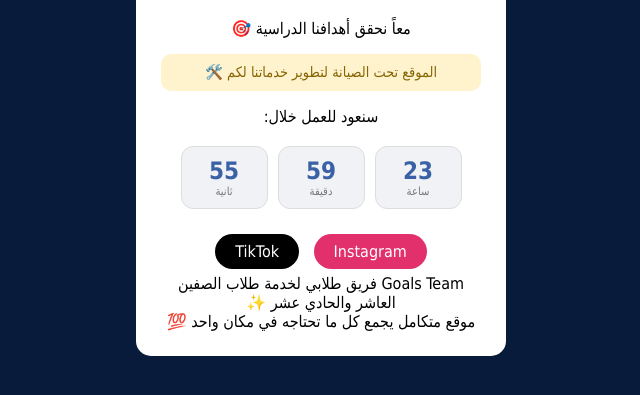
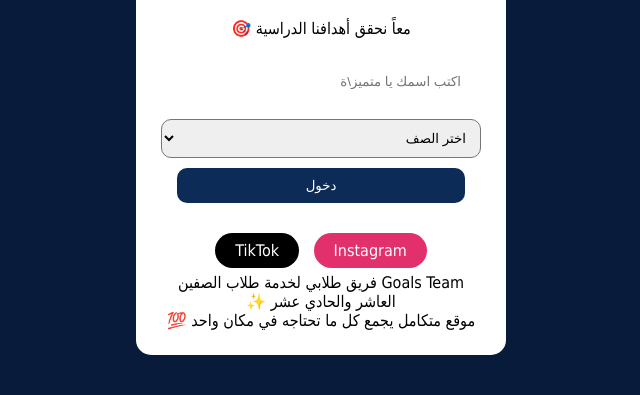
Before and after one commit to Goals-team/goals-team, a plain HTML site: page index.html in a window 1280 px wide. Shown: the part 207-602 px from the top of the page, without its empty margins (319-959 px from the left). Drawn offline with Linux system fonts and the light colour scheme.

Commit message:
Update index.html

```diff
--- a/index.html
+++ b/index.html
@@ -2,45 +2,8 @@
 <html lang="ar" dir="rtl">
 <head>
 <meta charset="UTF-8">
-    <meta name="viewport" content="width=device-width, initial-scale=1.0">
-    <title>Goals Team - صيانة مؤقتة</title>
+<title>Goals Team</title>
 <link rel="stylesheet" href="style.css">
-    <style>
-        /* إضافة تنسيقات العداد لتناسب تصميم البطاقة */
-        .countdown-section {
-            display: flex;
-            justify-content: center;
-            gap: 10px;
-            margin: 20px 0;
-        }
-        .time-box {
-            background: #f0f2f5;
-            padding: 10px;
-            border-radius: 12px;
-            min-width: 65px;
-            border: 1px solid #ddd;
-        }
-        .time-box span {
-            display: block;
-            font-size: 1.5rem;
-            font-weight: bold;
-            color: #3a61a5;
-        }
-        .label {
-            font-size: 0.7rem;
-            color: #777;
-        }
-        .maintenance-msg {
-            background: #fff3cd;
-            color: #856404;
-            padding: 10px;
-            border-radius: 10px;
-            font-size: 0.9rem;
-            margin-bottom: 15px;
-        }
-        /* إخفاء عناصر الدخول أثناء الصيانة */
-        #loginFields { display: none; }
-    </style>
 </head>
 
 <body class="bg">
@@ -50,38 +13,18 @@
 <h1>Goals Team</h1>
 <p>معاً نحقق أهدافنا الدراسية 🎯</p>
 
-    <div id="maintenanceSection">
-        <div class="maintenance-msg">الموقع تحت الصيانة لتطوير خدماتنا لكم 🛠️</div>
-        <p>سنعود للعمل خلال:</p>
-        <div class="countdown-section">
-            <div class="time-box">
-                <span id="hours">00</span>
-                <div class="label">ساعة</div>
-            </div>
-            <div class="time-box">
-                <span id="minutes">00</span>
-                <div class="label">دقيقة</div>
-            </div>
-            <div class="time-box">
-                <span id="seconds">00</span>
-                <div class="label">ثانية</div>
-            </div>
-        </div>
-    </div>
+<input id="studentName" placeholder="اكتب اسمك يا متميز\ة">
 
-    <div id="loginFields">
-        <input id="studentName" placeholder="اكتب اسمك يا متميز\ة" style="width:100%; padding:10px; border-radius:10px; border:1px solid #ccc;">
-
-        <select id="grade" style="margin-top:10px; padding:10px; border-radius:10px; width:100%">
+<select id="grade" style="margin-top:10px;padding:10px;border-radius:10px;width:100%">
 <option value="">اختر الصف</option>
 <option value="10">الصف العاشر</option>
 <option value="11">الصف الحادي عشر</option>
 </select>
 
-        <button onclick="start()" style="width:100%; margin-top:15px; padding:10px; background:#3a61a5; color:white; border:none; border-radius:10px; cursor:pointer;">دخول</button>
-    </div>
+<button onclick="start()">دخول</button>
 
 <div style="margin-top:15px">
+
 <a href="https://www.instagram.com/goa.5ls" target="_blank"
 style="background:#E1306C;color:white;padding:8px 20px;border-radius:20px;text-decoration:none;margin:5px;display:inline-block">
 Instagram
@@ -91,6 +34,7 @@
 style="background:black;color:white;padding:8px 20px;border-radius:20px;text-decoration:none;margin:5px;display:inline-block">
 TikTok
 </a>
+
 </div>
 
 <div class="about">
@@ -101,44 +45,20 @@
 </div>
 
 <script>
-// --- برمجة العداد التنازلي ---
-const countDownDate = new Date().getTime() + (24 * 60 * 60 * 1000);
-
-const x = setInterval(function() {
-    const now = new Date().getTime();
-    const distance = countDownDate - now;
-
-    const hours = Math.floor((distance % (1000 * 60 * 60 * 24)) / (1000 * 60 * 60));
-    const minutes = Math.floor((distance % (1000 * 60 * 60)) / (1000 * 60));
-    const seconds = Math.floor((distance % (1000 * 60)) / 1000);
-
-    document.getElementById("hours").innerHTML = hours;
-    document.getElementById("minutes").innerHTML = minutes;
-    document.getElementById("seconds").innerHTML = seconds;
-
-    // عند انتهاء الوقت: اخفِ العداد واظهر الدخول
-    if (distance < 0) {
-        clearInterval(x);
-        document.getElementById("maintenanceSection").style.display = "none";
-        document.getElementById("loginFields").style.display = "block";
-    }
-}, 1000);
-
-// --- برمجة زر الدخول الأصلية الخاصة بك ---
 function start(){
-    const name = document.getElementById("studentName").value;
-    const grade = document.getElementById("grade").value;
+ const name=document.getElementById("studentName").value;
+ const grade=document.getElementById("grade").value;
 
  if(!name) return alert("اكتب اسمك يا بطل");
  if(!grade) return alert("من فضلك اختر الصف");
 
-    localStorage.setItem("studentName", name);
-    localStorage.setItem("grade", grade);
+ localStorage.setItem("studentName",name);
+ localStorage.setItem("grade",grade);
 
-    if(grade === "10"){
-        window.location = "subjects10.html";
-    } else {
-        window.location = "choose-subjects.html";
+ if(grade==="10"){
+    window.location="subjects10.html";
+ }else{
+    window.location="choose-subjects.html";
  }
 }
 </script>
```
Lines whose indentation alone changed are shown as unchanged.
